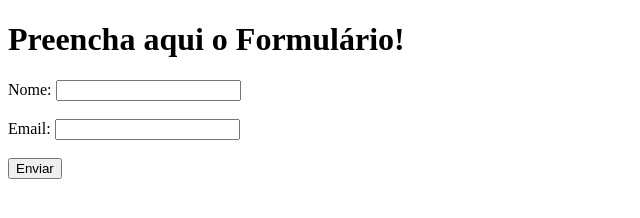
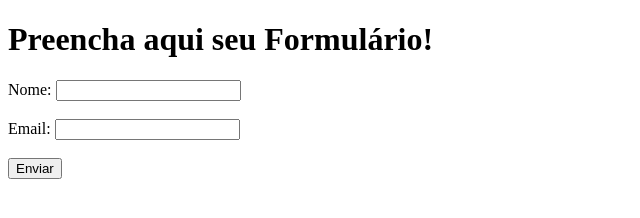
Before and after one commit to panzo11/DesafioDevOps_2024, a plain HTML site: page frontend/index.html in a window 1280 px wide. Shown: the whole page, without its empty margins (0-640 px from the left). Drawn offline with Linux system fonts and the light colour scheme.

Commit message:
deploy 2

```diff
--- a/backend/package.json
+++ b/backend/package.json
@@ -5,8 +5,7 @@
   "main": "server.js",
   "scripts": {
     "start": "node server.js",
-    "test": "mocha",
-    "setup-test": "mkdir -p test && touch test/test.js"
+    "test": "mocha"
   },
   "dependencies": {
     "express": "^4.17.1",
--- a/frontend/index.html
+++ b/frontend/index.html
@@ -6,7 +6,7 @@
   <title>Formulário</title>
 </head>
 <body>
-  <h1>Preencha aqui o Formulário!</h1>
+  <h1>Preencha aqui seu Formulário!</h1>
   <form id="form">
     <label for="name">Nome:</label>
     <input type="text" id="name" name="name" required><br><br>
```
Also changed, not shown: test/test.js (deleted, +0 -8 lines), 1 other file.
